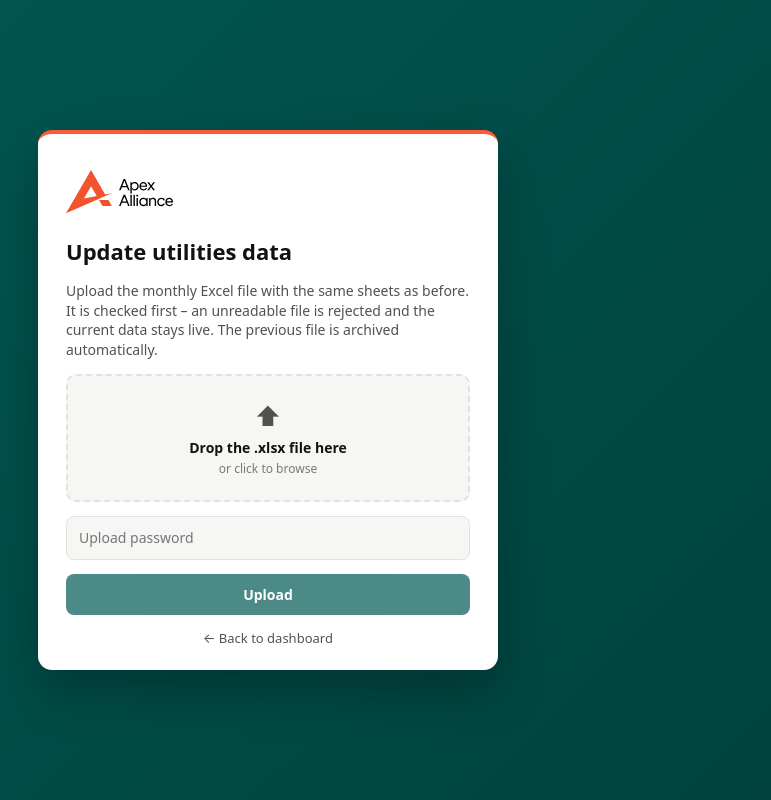
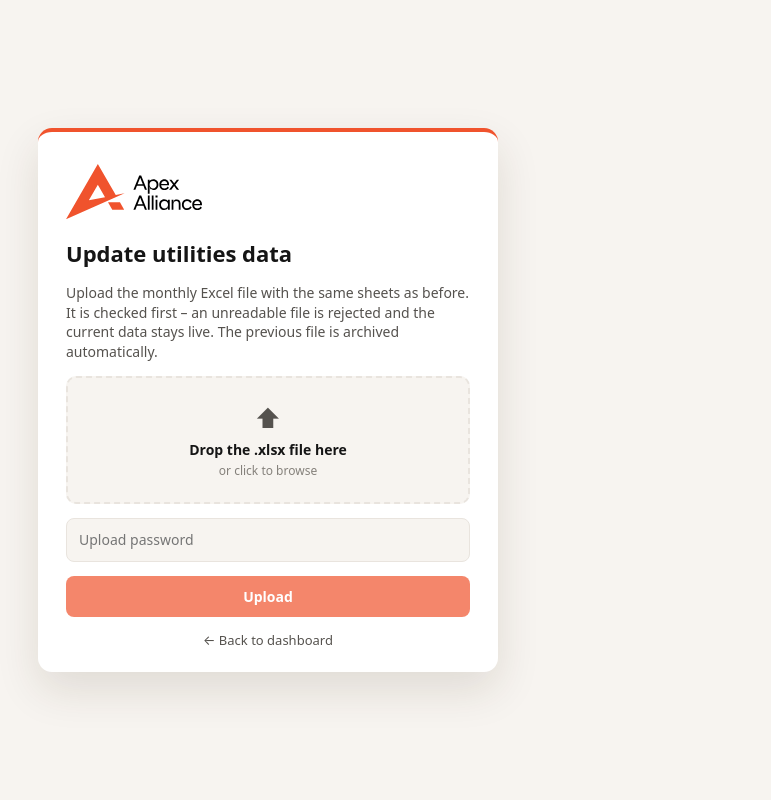
Before and after one commit to juliuspov7/apex-utilities-dashboard, a Next.js app: page /admin in a window 1280 px wide. Shown: the whole page, without its empty margins (372-1143 px from the left). Built offline with nearby package versions, Linux system fonts and the light colour scheme.

Commit message:
Restyle to the light Apex Alliance website look (white header, orange accent)

```diff
--- a/app/Dashboard.tsx
+++ b/app/Dashboard.tsx
@@ -227,7 +227,7 @@ function Header({ data, onRefresh, loading, now, lastLoad }: { data: Dataset | n
           )}
         </div>
         <div className="sp" />
-        <a className="btn" href="/admin" style={{ textDecoration: "none", background: "transparent", color: "#fff", borderColor: "rgba(255,255,255,.6)" }}>⬆ Upload data</a>
+        <a className="btn" href="/admin" style={{ textDecoration: "none" }}>⬆ Upload data</a>
         <button className="btn primary" onClick={onRefresh} disabled={loading}>{loading ? "Refreshing…" : "↻ Refresh now"}</button>
       </div>
     </header>
--- a/app/globals.css
+++ b/app/globals.css
@@ -1,38 +1,27 @@
 :root {
   color-scheme: light;
-  --bg: #f6f6f4; --surface: #ffffff; --line: #e3e2de; --grid: #ececE8;
-  --text: #121211; --text-2: #52514e; --text-3: #7a7974;
-  --brand: #005a55; --accent: #ff5a36;
-  --series: #2a78d6; --budget: #8a8984;
-  --ok-bg: #e4f4ea; --ok-fg: #0b6b34;
-  --warn-bg: #fff0c9; --warn-fg: #8a5a00;
-  --alert-bg: #fde0de; --alert-fg: #b42318;
-  --none-bg: #eeeeea; --none-fg: #7a7974;
-}
-@media (prefers-color-scheme: dark) {
-  :root {
-    color-scheme: dark;
-    --bg: #121211; --surface: #1a1a19; --line: #33322f; --grid: #2a2926;
-    --text: #f0efec; --text-2: #c3c2b7; --text-3: #8f8e86;
-    --brand: #0a6f69; --series: #3987e5; --budget: #9b9a93;
-    --ok-bg: #12301f; --ok-fg: #6fd69a;
-    --warn-bg: #3a2c08; --warn-fg: #f2c25c;
-    --alert-bg: #3f1512; --alert-fg: #ff8f86;
-    --none-bg: #262522; --none-fg: #8f8e86;
-  }
+  --bg: #f7f4f0; --surface: #ffffff; --line: #e9e4de; --grid: #efebe6;
+  --text: #151515; --text-2: #55524e; --text-3: #85817b;
+  --brand: #f0532d; --accent: #f0532d;
+  --series: #f0532d; --budget: #8f8b85;
+  --ok-bg: #e6f5ec; --ok-fg: #12703b;
+  --warn-bg: #fff1cf; --warn-fg: #8a5a00;
+  --alert-bg: #fde4df; --alert-fg: #b3261e;
+  --none-bg: #f0ece7; --none-fg: #85817b;
 }
 * { box-sizing: border-box; }
 body { margin: 0; background: var(--bg); color: var(--text); font: 14px/1.4 system-ui, -apple-system, "Segoe UI", sans-serif; }
 button, select { font: inherit; color: inherit; }
 .wrap { max-width: 1240px; margin: 0 auto; padding: 0 16px 48px; }
-header.top { background: var(--brand); color: #fff; }
+header.top { background: #fff; color: var(--text); border-bottom: 1px solid var(--line); }
 header.top .wrap { display: flex; flex-wrap: wrap; gap: 12px 24px; align-items: center; padding-top: 14px; padding-bottom: 14px; }
-header.top h1 { margin: 0; font-size: 18px; letter-spacing: .2px; }
+header.top h1 { margin: 0; font-size: 20px; font-weight: 500; letter-spacing: .2px; }
 header.top .sp { flex: 1; }
-.status { font-size: 12px; opacity: .92; display: flex; flex-wrap: wrap; gap: 4px 14px; }
+.status { font-size: 12px; color: var(--text-2); display: flex; flex-wrap: wrap; gap: 4px 14px; }
 .btn { border: 1px solid var(--line); background: var(--surface); border-radius: 6px; padding: 6px 12px; cursor: pointer; }
 .btn:hover { border-color: var(--text-3); }
-.btn.primary { background: #fff; color: #005a55; border-color: #fff; font-weight: 600; }
+.btn.primary { background: var(--accent); color: #fff; border-color: var(--accent); font-weight: 600; }
+.btn.primary:hover { background: #d9431f; border-color: #d9431f; }
 .btn:disabled { opacity: .6; cursor: default; }
 .banner { margin: 12px 0 0; padding: 8px 12px; border-radius: 6px; font-size: 13px; }
 .banner.warn { background: var(--warn-bg); color: var(--warn-fg); }
@@ -43,7 +32,7 @@ select { background: var(--surface); border: 1px solid var(--line); border-radiu
 .seg { display: inline-flex; border: 1px solid var(--line); border-radius: 6px; overflow: hidden; background: var(--surface); }
 .seg button { border: 0; background: transparent; padding: 6px 12px; cursor: pointer; border-right: 1px solid var(--line); }
 .seg button:last-child { border-right: 0; }
-.seg button.on { background: var(--brand); color: #fff; }
+.seg button.on { background: var(--accent); color: #fff; }
 .tabs { display: flex; gap: 4px; border-bottom: 1px solid var(--line); margin-top: 8px; }
 .tabs button { background: none; border: 0; padding: 10px 14px; cursor: pointer; color: var(--text-2); border-bottom: 2px solid transparent; }
 .tabs button.on { color: var(--text); border-bottom-color: var(--accent); font-weight: 600; }
@@ -82,23 +71,23 @@ tr.click:hover td { background: var(--bg); }
 .small { font-size: 12px; color: var(--text-3); }
 .tt { background: var(--surface); border: 1px solid var(--line); border-radius: 6px; padding: 8px 10px; font-size: 12px; }
 
-.logo { height: 44px; width: auto; background: #fff; border-radius: 8px; padding: 4px 10px; }
+.logo { height: 48px; width: auto; }
 
-.login-page { min-height: 100vh; display: grid; place-items: center; padding: 16px; background: linear-gradient(135deg, #005a55 0%, #00403c 100%); }
-.login-card { width: 100%; max-width: 380px; background: var(--surface); border-radius: 14px; padding: 32px 28px 22px; box-shadow: 0 20px 50px rgba(0,0,0,.28); display: grid; gap: 14px; border-top: 4px solid var(--accent); }
-.login-logo { height: 52px; width: auto; justify-self: start; background: #fff; border-radius: 8px; padding: 4px 10px; margin-left: -10px; }
+.login-page { min-height: 100vh; display: grid; place-items: center; padding: 16px; background: var(--bg); }
+.login-card { width: 100%; max-width: 380px; background: var(--surface); border-radius: 14px; padding: 32px 28px 22px; box-shadow: 0 18px 44px rgba(60,40,20,.12); display: grid; gap: 14px; border-top: 4px solid var(--accent); }
+.login-logo { height: 56px; width: auto; justify-self: start; }
 .login-card h1 { margin: 4px 0 0; font-size: 22px; }
 .login-card p { margin: 0; color: var(--text-2); font-size: 14px; }
 .login-card input { padding: 11px 12px; border: 1px solid var(--line); border-radius: 8px; background: var(--bg); color: var(--text); font: inherit; }
 .login-card input:focus { outline: 2px solid var(--brand); outline-offset: 1px; }
-.login-card button { padding: 11px; border: 0; border-radius: 8px; background: #005a55; color: #fff; font-weight: 600; cursor: pointer; }
-.login-card button:hover { background: #00706a; }
+.login-card button { padding: 11px; border: 0; border-radius: 8px; background: var(--accent); color: #fff; font-weight: 600; cursor: pointer; }
+.login-card button:hover { background: #d9431f; }
 .login-card button:disabled { opacity: .7; cursor: default; }
 .login-err { background: var(--alert-bg); color: var(--alert-fg); border-radius: 8px; padding: 8px 10px; font-size: 13px; }
 .login-foot { color: var(--text-3); font-size: 11px; text-align: center; margin-top: 4px; }
 
 .drop { display: grid; gap: 4px; justify-items: center; text-align: center; padding: 22px 12px; border: 2px dashed var(--line); border-radius: 10px; cursor: pointer; background: var(--bg); color: var(--text-2); }
-.drop:hover, .drop.on { border-color: var(--brand); background: var(--ok-bg); }
+.drop:hover, .drop.on { border-color: var(--accent); background: #fff3ef; }
 .drop.has { border-style: solid; border-color: var(--brand); }
 .drop b { color: var(--text); word-break: break-all; }
 .drop span { font-size: 12px; color: var(--text-3); }
@@ -107,3 +96,5 @@ tr.click:hover td { background: var(--bg); }
 .warn-box { background: var(--warn-bg); color: var(--warn-fg); border-radius: 8px; padding: 8px 10px; font-size: 13px; }
 .back { color: var(--text-2); font-size: 13px; text-decoration: none; text-align: center; }
 .back:hover { color: var(--text); text-decoration: underline; }
+
+a.btn { color: inherit; text-decoration: none; display: inline-block; }
```
